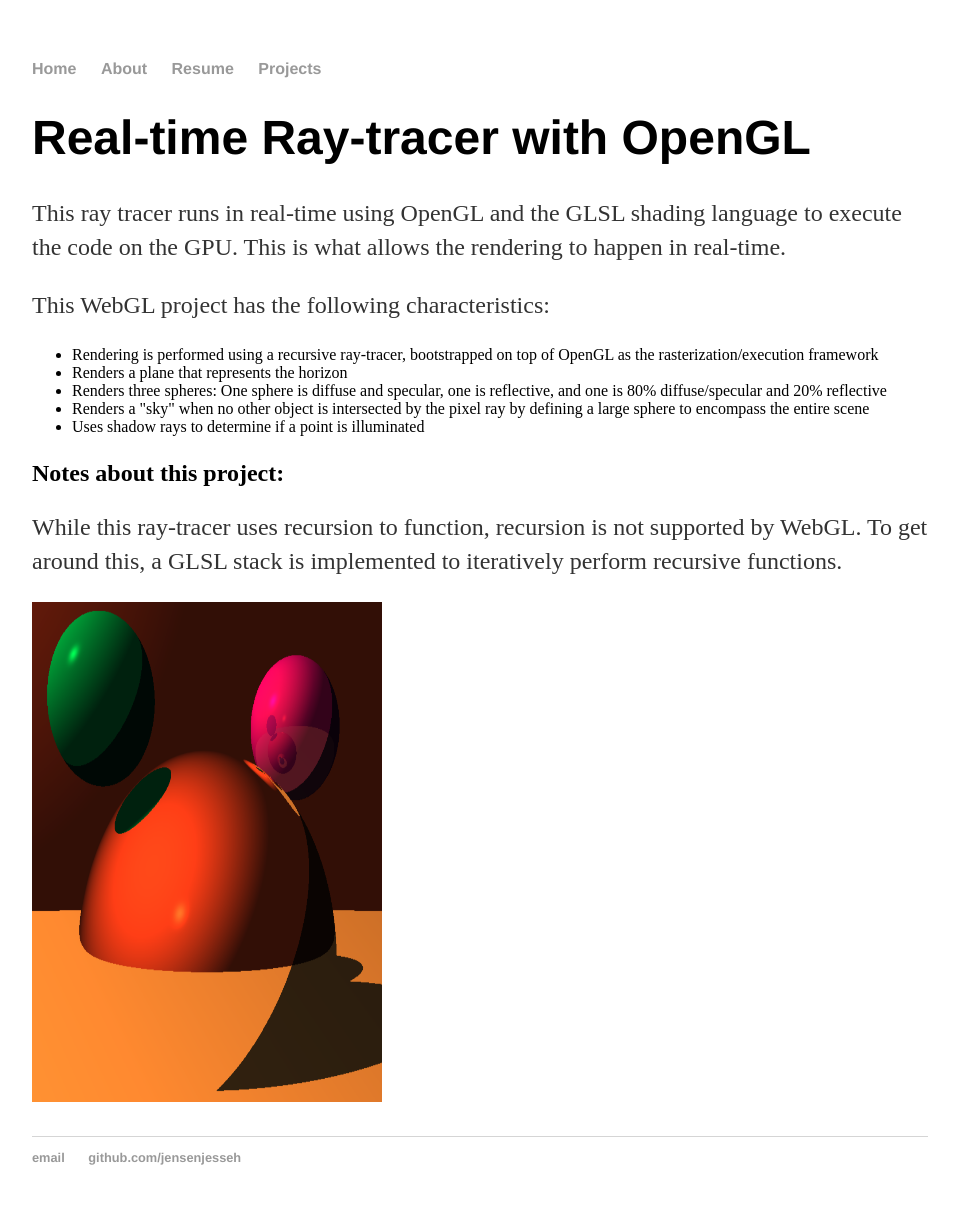
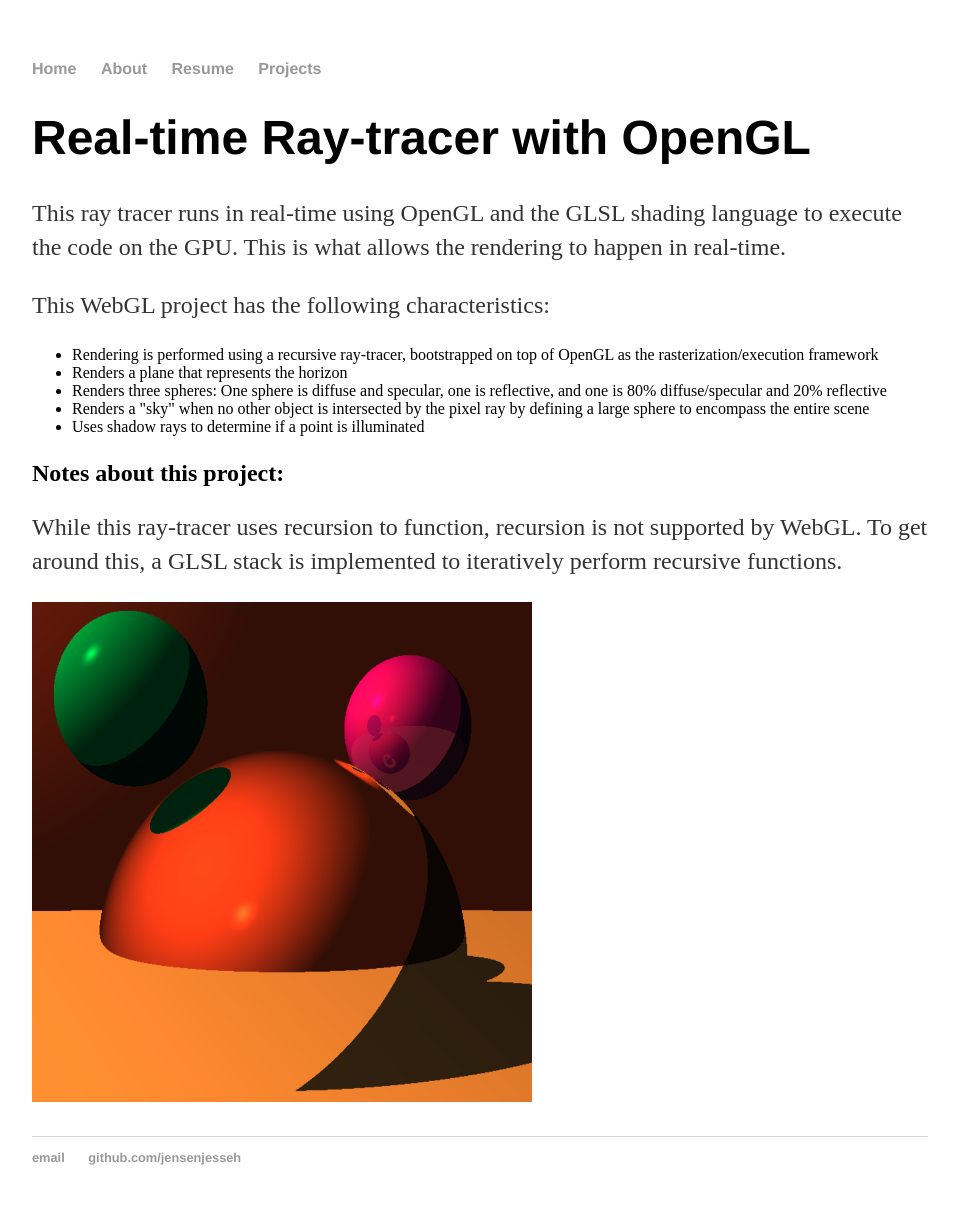
Before and after one commit to jensenjesseh/jensenjesseh.github.io, a Jekyll site: the page built from ray_tracer/index.html, in a window 1280 px wide. Shown: the whole page, without its empty margins (160-1118 px from the left). Built offline with Jekyll 4.4.1, drawn with Linux system fonts in a browser that asks for light colours.

Commit message:
Update index.html

```diff
--- a/ray_tracer/index.html
+++ b/ray_tracer/index.html
@@ -19,5 +19,5 @@ title: 'Real-time Raytracer'
        <h2>Notes about this project:</h2>
        <p>While this ray-tracer uses recursion to function, recursion is not supported by WebGL. To get around this, a GLSL stack is implemented to iteratively perform recursive functions.</p>
 
-       <p> <img src="raytracer1.png" alt="Figure 1.1" style="width:350px;height:500px;"></p>
+       <p> <img src="raytracer1.png" alt="Figure 1.1" style="width:500px;height:500px;"></p>
  </div><!-- /.raytracer -->
```
